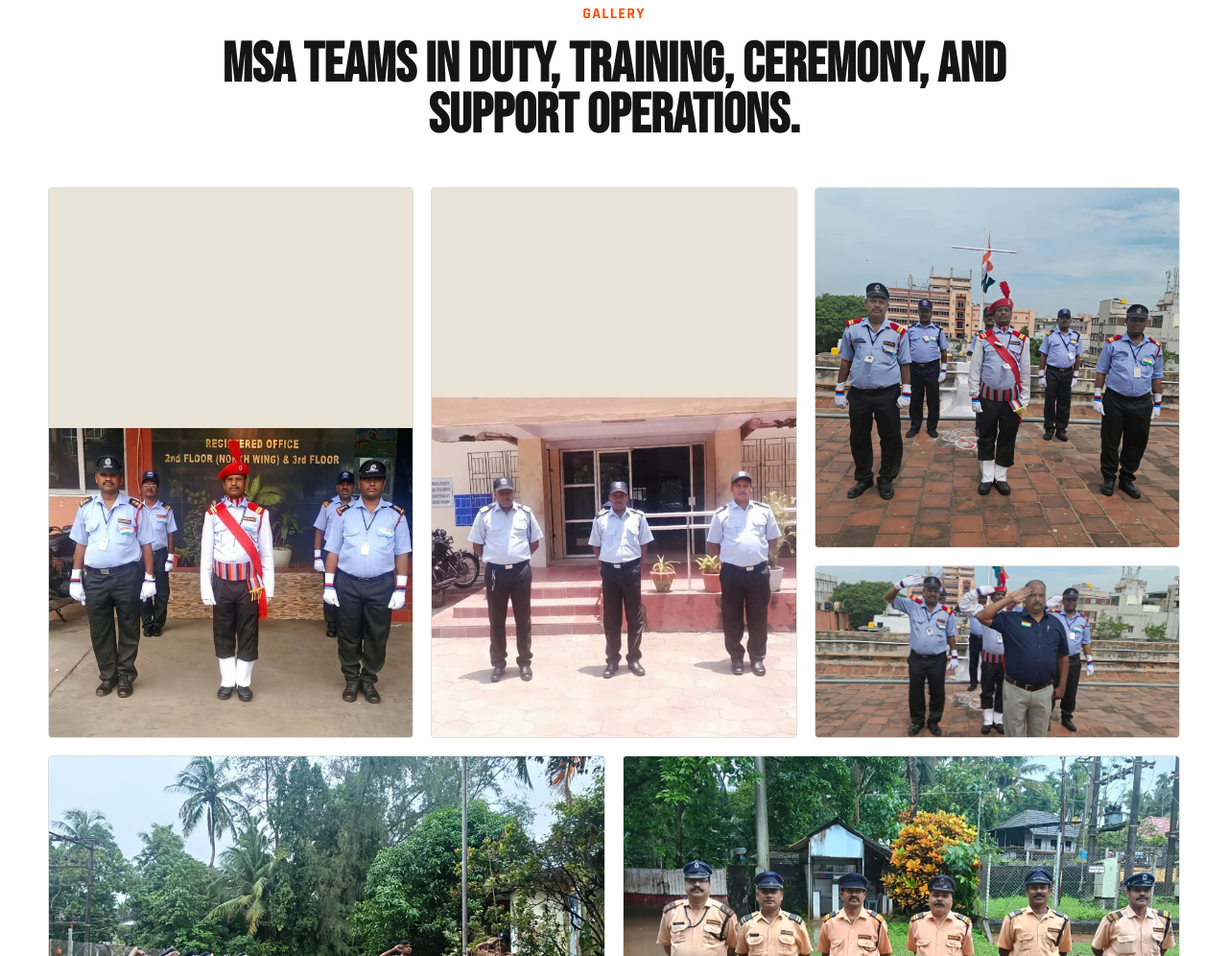
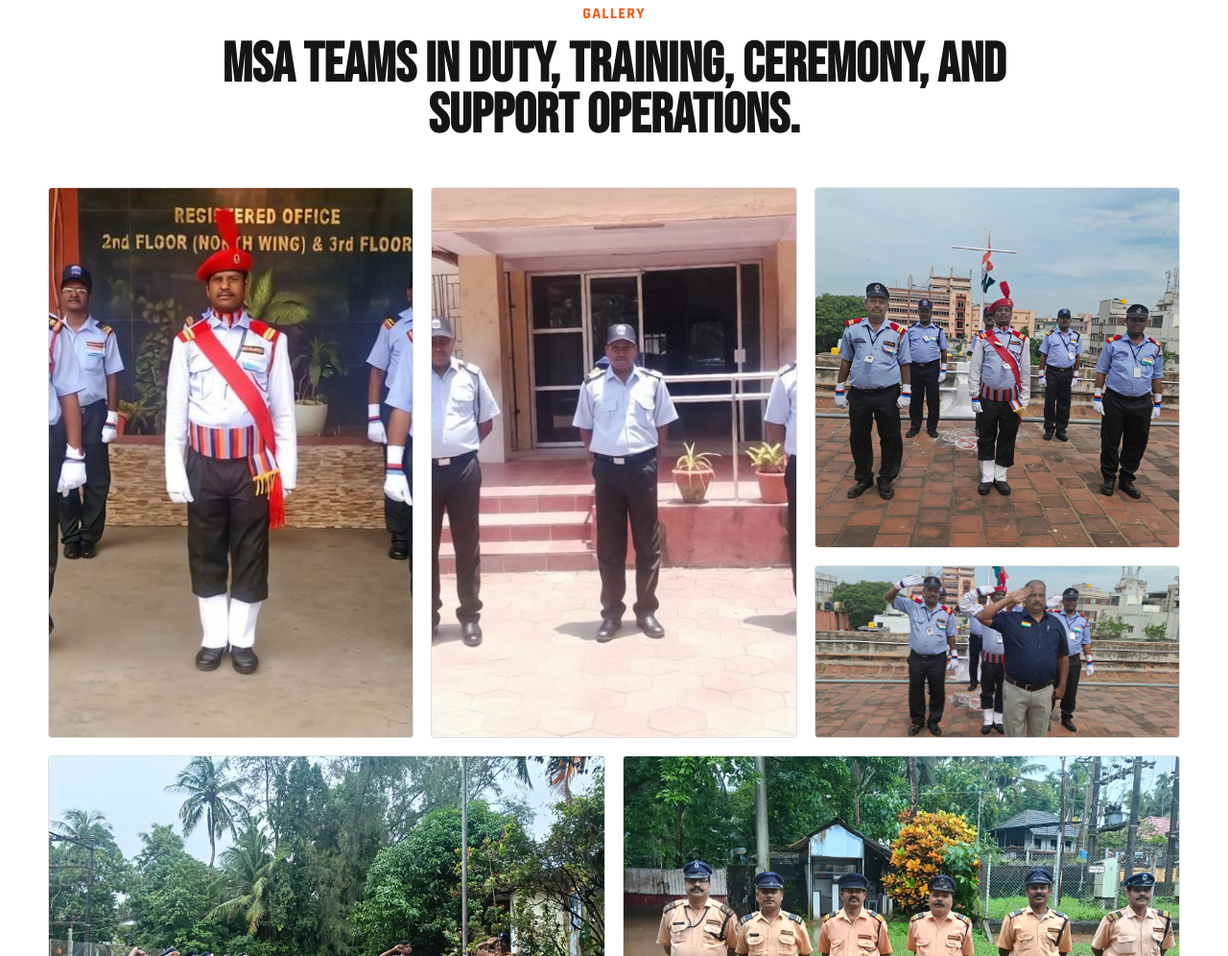
Before and after one commit to monishasecurity-dotcom/monshi_secruity, a website: page index.html in a window 1280 px wide. Shown: the part 3630-4626 px from the top of the page at 96% size. Drawn offline with Linux system fonts and the light colour scheme.

Commit message:
Fix gallery portrait image coverage

```diff
--- a/src/styles.css
+++ b/src/styles.css
@@ -623,8 +623,15 @@ textarea:focus-visible {
 .gallery-item--portrait-left img,
 .gallery-item--portrait-center img {
   height: 100%;
-  object-fit: contain;
-  object-position: center bottom;
+  object-fit: cover;
+}
+
+.gallery-item--portrait-left img {
+  object-position: 54% center;
+}
+
+.gallery-item--portrait-center img {
+  object-position: 50% center;
 }
 
 .video-card img {
```
